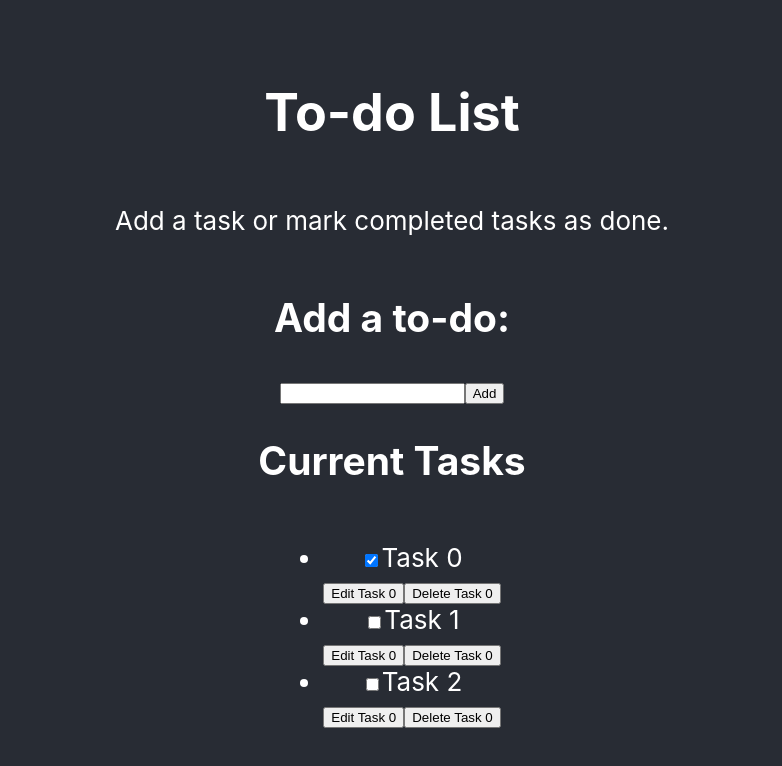
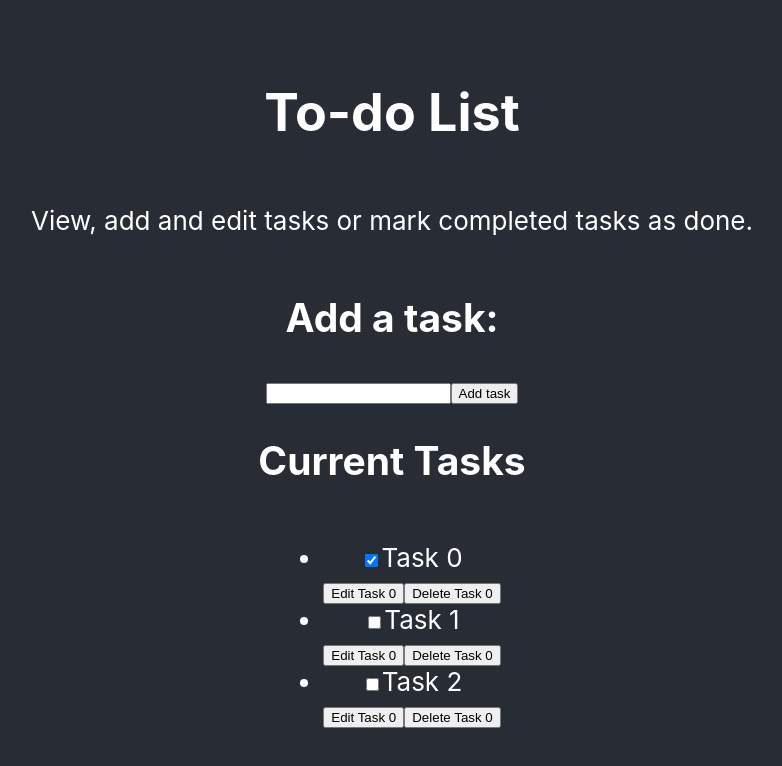
Before and after one commit to Cabba4/To-Do-App, a React (Create React App) app in the folder frontend/: page / in a window 1280 px wide. Shown: the top 766 px of the page, without its empty margins (248-1030 px from the left). Built offline with nearby package versions, Linux system fonts and the light colour scheme.

Commit message:
Modify html. Closes #9

```diff
--- a/frontend/src/App.js
+++ b/frontend/src/App.js
@@ -18,7 +18,7 @@ function App(props) {
       <header className="App-header">
         <h1>To-do List</h1>
         <p>
-          Add a task or mark completed tasks as done.
+          View, add and edit tasks or mark completed tasks as done.
         </p>
         <Form />
         <h2 id="current-tasks-heading">Current Tasks</h2>
--- a/frontend/src/components/Form.js
+++ b/frontend/src/components/Form.js
@@ -5,7 +5,7 @@ export default function Form() {
         <form>
             <h2>
                 <label htmlFor="input-new-todo" className="label">
-                    Add a to-do:
+                    Add a task:
                 </label>
             </h2>
             <input
@@ -16,7 +16,7 @@ export default function Form() {
                 autoComplete="off"
             />
             <button type="submit" className="button-submit">
-                Add
+                Add task
             </button>
         </form>
     );
```
